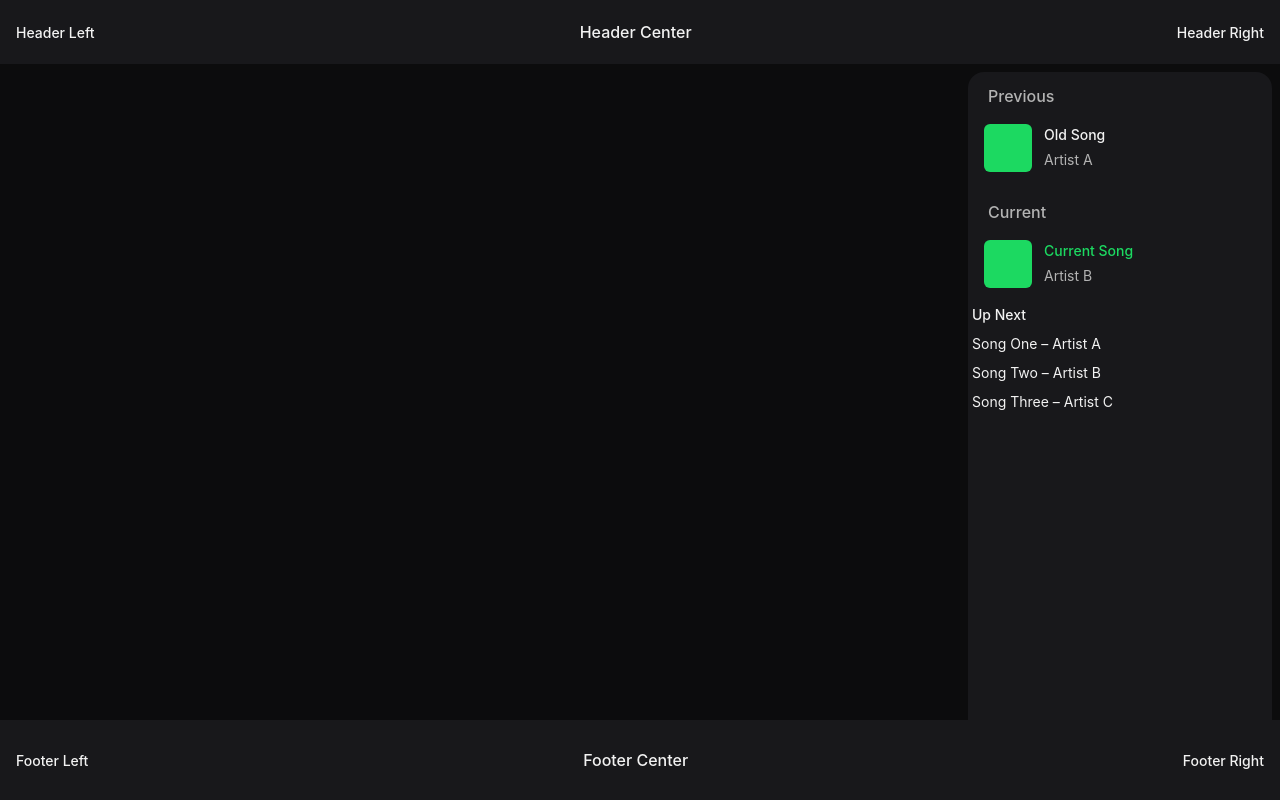
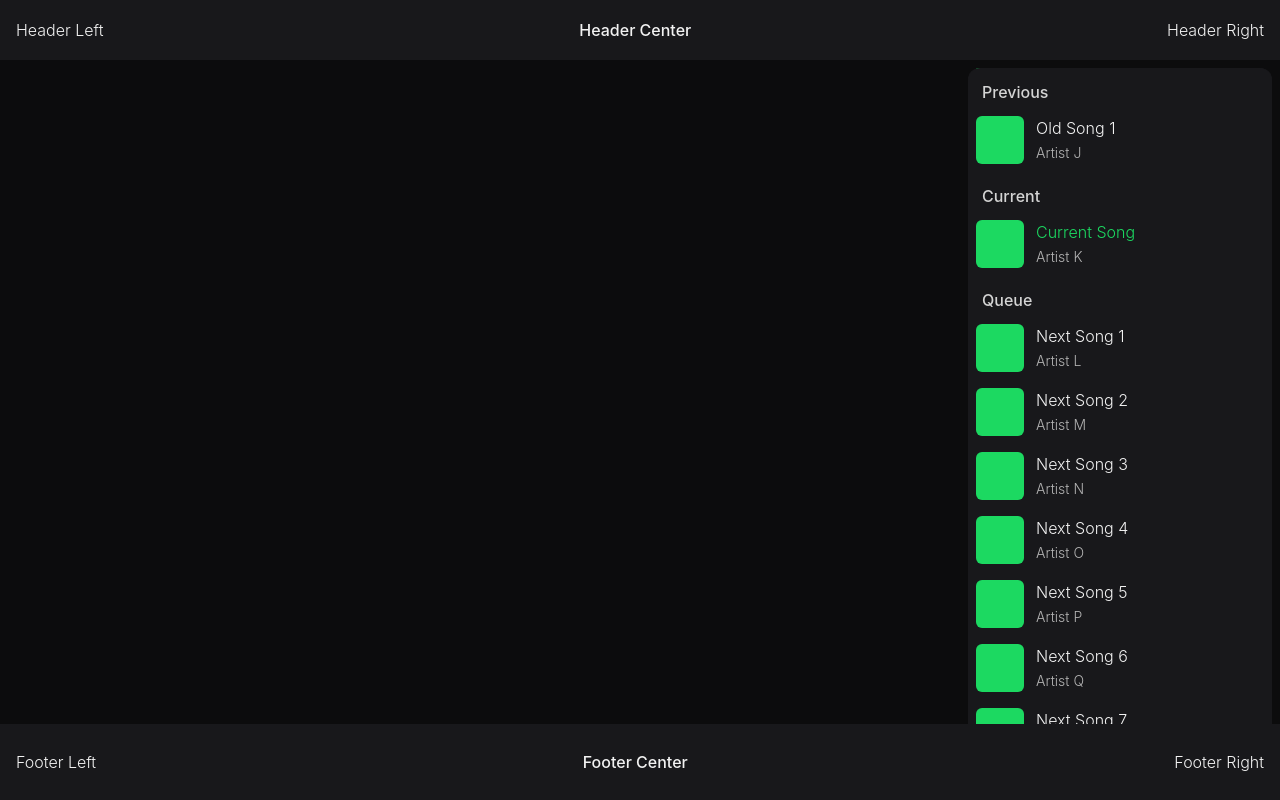
Before and after one commit to xavierAshkar/playlist-manager, a React (Vite) app: page / in a window 1280 px wide. Built offline with nearby package versions, Linux system fonts and the light colour scheme.

Commit message:
frontend(queue): add custom scroll logic to queue w/sticking headers

```diff
--- a/src/components/Queue/Queue.jsx
+++ b/src/components/Queue/Queue.jsx
@@ -1,18 +1,127 @@
-import QueuePrevious from './QueuePrevious'
-import QueueCurrent from './QueueCurrent'
-import QueueList from './QueueList'
+import { useRef, useEffect, useState } from "react"
+import QueuePrevious from "./QueuePrevious"
+import QueueCurrent from "./QueueCurrent"
+import QueueList from "./QueueList"
 
 export default function Queue() {
+  const scrollRef = useRef(null)
+  const [stickCurrentTop, setStickCurrentTop] = useState(false)
+  const [stickCurrentBottom, setStickCurrentBottom] = useState(false)
+  const [showRecenter, setShowRecenter] = useState(false)
+  const [isBelowCenter, setIsBelowCenter] = useState(false);
+
+  // Mock data (same as before)
+  const previousSongs = [
+    { id: 1, title: "Old Song 10", artist: "Artist A" },
+    { id: 2, title: "Old Song 9", artist: "Artist B" },
+    { id: 3, title: "Old Song 8", artist: "Artist C" },
+    { id: 4, title: "Old Song 7", artist: "Artist D" },
+    { id: 5, title: "Old Song 6", artist: "Artist E" },
+    { id: 6, title: "Old Song 5", artist: "Artist F" },
+    { id: 7, title: "Old Song 4", artist: "Artist G" },
+    { id: 8, title: "Old Song 3", artist: "Artist H" },
+    { id: 9, title: "Old Song 2", artist: "Artist I" },
+    { id: 10, title: "Old Song 1", artist: "Artist J" },
+  ]
+  const currentSong = { id: 11, title: "Current Song", artist: "Artist K" }
+  const upcomingSongs = [
+    { id: 12, title: "Next Song 1", artist: "Artist L" },
+    { id: 13, title: "Next Song 2", artist: "Artist M" },
+    { id: 14, title: "Next Song 3", artist: "Artist N" },
+    { id: 15, title: "Next Song 4", artist: "Artist O" },
+    { id: 16, title: "Next Song 5", artist: "Artist P" },
+    { id: 17, title: "Next Song 6", artist: "Artist Q" },
+    { id: 18, title: "Next Song 7", artist: "Artist R" },
+    { id: 19, title: "Next Song 8", artist: "Artist S" },
+    { id: 20, title: "Next Song 9", artist: "Artist T" },
+    { id: 21, title: "Next Song 10", artist: "Artist U" },
+  ]
+
+  const songHeight = 64 // h-16
+  const defaultOffset = (previousSongs.length - 1) * songHeight
+  const thresholdTop = previousSongs.length * songHeight
+
+  // Scroll to default position on mount
+  useEffect(() => {
+    if (scrollRef.current) scrollRef.current.scrollTo({ top: defaultOffset })
+  }, [])
+
+  // Toggle sticky states + recenter visibility
+  useEffect(() => {
+    const el = scrollRef.current
+    if (!el) return
+
+    const handleScroll = () => {
+      const scrollTop = el.scrollTop
+
+      setStickCurrentTop(scrollTop >= thresholdTop)
+      setStickCurrentBottom(scrollTop < defaultOffset)
+
+      const threshold = 144
+      setShowRecenter(Math.abs(scrollTop - defaultOffset) > threshold)
+
+      // Arrow direction: down if user scrolled up (above center)
+      setIsBelowCenter(scrollTop > defaultOffset)
+    }
+
+    el.addEventListener("scroll", handleScroll)
+    return () => el.removeEventListener("scroll", handleScroll)
+  }, [defaultOffset, thresholdTop])
+
+  const handleRecenter = () => {
+    scrollRef.current?.scrollTo({ top: defaultOffset, behavior: "smooth" })
+  }
+
   return (
-    <div className="h-full w-full bg-bg flex flex-col px-1 rounded-t-2xl">
-      {/* Previous Songs */}
-      <QueuePrevious />
+    <div
+      ref={scrollRef}
+      className="relative w-full bg-bg flex flex-col rounded-t-xl overflow-y-auto custom-scrollbar"
+      style={{ height: "calc(100vh - 64px - 80px)" }}
+    >
+      {/* Previous section */}
+      <QueuePrevious songs={previousSongs} scrollRef={scrollRef} />
 
-      {/* Current Song */}
-      <QueueCurrent />
+      {/* Sticky block for Current (top or bottom) */}
+      <div
+        className={
+          stickCurrentTop
+            ? "sticky top-0 bg-bg z-10"
+            : stickCurrentBottom
+            ? "sticky bottom-0 bg-bg z-10"
+            : ""
+        }
+      >
+        <div className="h-[40px] pt-2 flex items-center px-[14px]">
+          <h3 className="text-heading text-text-muted">Current</h3>
+        </div>
+        <QueueCurrent song={currentSong} />
+        <div className="h-[40px] pt-2 flex items-center px-[14px]">
+          <h3 className="text-heading text-text-muted">Queue</h3>
+        </div>
+      </div>
 
-      {/* Upcoming Songs */}
-      <QueueList />
+      {/* Upcoming songs */}
+      <QueueList songs={upcomingSongs} />
+
+      {/* Recenter Button */}
+      {showRecenter && (
+        <button
+          onClick={handleRecenter}
+          className="fixed bottom-[80px] right-[144px] bg-bg-dark text-text-subtle opacity-70 border border-border-light p-1 rounded-full shadow-md hover:opacity-100 z-30"
+        >
+          {isBelowCenter ? (
+            // Arrow Up
+            <svg xmlns="http://www.w3.org/2000/svg" viewBox="0 0 20 20" fill="currentColor" className="w-5 h-5">
+              <path fillRule="evenodd" d="M10 3a1 1 0 01.707.293l6 6a1 1 0 01-1.414 1.414L10 5.414 4.707 10.707A1 1 0 013.293 9.293l6-6A1 1 0 0110 3z" clipRule="evenodd" />
+            </svg>
+          ) : (
+            // Arrow Down
+            <svg xmlns="http://www.w3.org/2000/svg" viewBox="0 0 20 20" fill="currentColor" className="w-5 h-5">
+              <path fillRule="evenodd" d="M10 17a1 1 0 01-.707-.293l-6-6a1 1 0 011.414-1.414L10 14.586l5.293-5.293a1 1 0 011.414 1.414l-6 6A1 1 0 0110 17z" clipRule="evenodd" />
+            </svg>
+          )}
+        </button>
+      )}
     </div>
   )
 }
--- a/src/components/Queue/QueueCurrent.jsx
+++ b/src/components/Queue/QueueCurrent.jsx
@@ -1,22 +1,10 @@
 import SongItem from './SongItem'
 
-export default function QueueCurrent() {
-  const currentSong = {
-    title: 'Current Song',
-    artist: 'Artist B',
-  }
-
+export default function QueueCurrent({ song }) {
   return (
-    <div className="pt-2 pb-1">
-    {/* Header */}
-    <div className="h-[32px] flex items-center px-4">
-        <h3 className="text-heading text-text-subtle">Current</h3>
-    </div>
-
-    {/* Song Content */}
     <div>
-        <SongItem title={currentSong.title} artist={currentSong.artist} isCurrent={true} />
-    </div>
+      {/* Current Song */}
+      <SongItem title={song.title} artist={song.artist} isCurrent={true} />
     </div>
   )
 }
--- a/src/components/Queue/QueueList.jsx
+++ b/src/components/Queue/QueueList.jsx
@@ -1,12 +1,14 @@
-export default function QueueList() {
-    return (
+import SongItem from './SongItem'
+
+export default function QueueList({ songs }) {
+  return (
+    <div>
+      {/* All upcoming songs */}
       <div>
-        <h3 className="text-subheading mb-2">Up Next</h3>
-        <ul className="space-y-2">
-          <li className="text-body">Song One – Artist A</li>
-          <li className="text-body">Song Two – Artist B</li>
-          <li className="text-body">Song Three – Artist C</li>
-        </ul>
+        {songs.map(song => (
+          <SongItem key={song.id} title={song.title} artist={song.artist} />
+        ))}
       </div>
-    )
-  }
+    </div>
+  )
+}
--- a/src/components/Queue/QueuePrevious.jsx
+++ b/src/components/Queue/QueuePrevious.jsx
@@ -1,22 +1,54 @@
-import SongItem from './SongItem'
+import { useState, useEffect } from "react"
+import SongItem from "./SongItem"
 
-export default function QueuePrevious() {
-  const previousSong = {
-    title: 'Old Song',
-    artist: 'Artist A',
-  }
+export default function QueuePrevious({ songs, scrollRef }) {
+  const [isSticky, setIsSticky] = useState(true)
+
+  useEffect(() => {
+    const el = scrollRef.current
+    if (!el) return
+
+    const handleScroll = () => {
+      const scrollTop = el.scrollTop
+      const songHeight = 64
+      const defaultOffset = (songs.length - 1) * songHeight
+      const currentSectionHeight = 64 + 32 // current song + header height
+
+      // Disable sticky when scrolled below current section
+      if (scrollTop > defaultOffset + currentSectionHeight) {
+        setIsSticky(false)
+      } else {
+        setIsSticky(true)
+      }
+    }
+
+    el.addEventListener("scroll", handleScroll)
+    return () => el.removeEventListener("scroll", handleScroll)
+  }, [scrollRef, songs.length])
 
   return (
-    <div className="pt-2 pb-1">
-    {/* Header */}
-    <div className="h-[32px] flex items-center px-4">
-        <h3 className="text-heading text-text-subtle">Previous</h3>
-    </div>
+    <div>
+      {/* Header */}
+      <div
+        className={`h-[40px] pt-2 flex items-center px-[14px] bg-bg z-20 ${
+          isSticky ? "sticky top-0" : ""
+        }`}
+      >
+        <h3 className="text-heading text-text-muted">Previous</h3>
+      </div>
 
-    {/* Song Content */}
-    <div>
-        <SongItem title={previousSong.title} artist={previousSong.artist} />
-    </div>
+      {/* All previous songs */}
+      <div>
+        {songs.length > 0 ? (
+          songs.map(song => (
+            <SongItem key={song.id} title={song.title} artist={song.artist} />
+          ))
+        ) : (
+          <div className="h-16 px-3 flex items-center">
+            <span className="text-body text-text-subtle">No previous songs</span>
+          </div>
+        )}
+      </div>
     </div>
   )
 }
--- a/src/components/Queue/SongItem.jsx
+++ b/src/components/Queue/SongItem.jsx
@@ -1,11 +1,11 @@
 export default function SongItem({ title, artist, isCurrent = false }) {
     return (
-      <div className="flex items-center h-18 px-3 hover:bg-bg-light rounded-md group transition">
+      <div className="flex items-center h-16 px-2 hover:bg-bg-light rounded-md group transition">
         {/* LEFT: Placeholder Cover */}
         <div className="w-12 h-12 rounded-md bg-spotify mr-3"></div>
 
         {/* MIDDLE: Title + Artist */}
-        <div className="flex flex-col gap-1 flex-1 h-12">
+        <div className="flex flex-col gap-[2px] flex-1 h-12">
           <span className={`text-subheading ${isCurrent ? 'text-spotify' : 'text-text'}`}>{title}</span>
           <span className="text-body text-text-subtle">{artist}</span>
         </div>
--- a/src/index.css
+++ b/src/index.css
@@ -1,5 +1,3 @@
-@import "tailwindcss";
-
 @import "tailwindcss";
 
 @theme {
@@ -24,13 +22,13 @@
   .text-body {
     font-family: var(--font-family-sans);
     font-size: var(--font-size-body);
-    font-weight: 400;
+    font-weight: 300;
   }
   /* Subheading */
   .text-subheading {
     font-family: var(--font-family-sans);
-    font-size: var(--font-size-body);
-    font-weight: 500;
+    font-size: var(--font-size-heading);
+    font-weight: 300;
   }
   /* Heading */
   .text-heading {
@@ -39,3 +37,36 @@
     font-weight: 500;
   }
 }
+
+.custom-scrollbar::-webkit-scrollbar {
+  width: 8px;
+  background-color: transparent;
+}
+
+.custom-scrollbar::-webkit-scrollbar-thumb {
+  background-color: rgba(255, 255, 255, 0.2);
+  border-radius: 9999px;
+  opacity: 0;
+  transition: opacity 0.3s ease-in-out 1s; /* linger after hover */
+}
+
+/* On hover: show immediately, no delay */
+.custom-scrollbar:hover::-webkit-scrollbar-thumb {
+  opacity: 1;
+  transition-delay: 0s; /* appear right away */
+}
+
+/* Brighter on direct thumb hover */
+.custom-scrollbar:hover::-webkit-scrollbar-thumb:hover {
+  background-color: rgba(255, 255, 255, 0.4);
+}
+
+/* Firefox fallback */
+.custom-scrollbar {
+  scrollbar-width: thin;
+  scrollbar-color: transparent transparent;
+}
+
+.custom-scrollbar:hover {
+  scrollbar-color: rgba(255, 255, 255, 0.2) transparent;
+}
```
